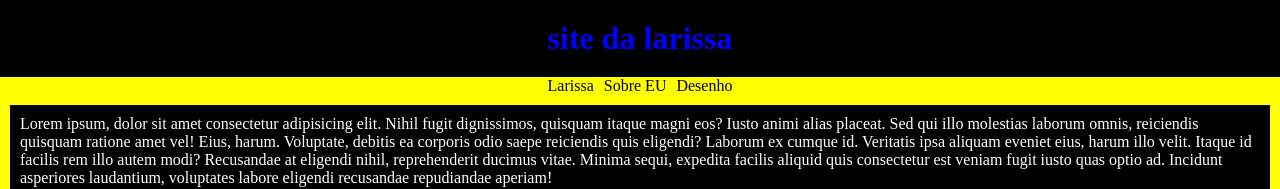
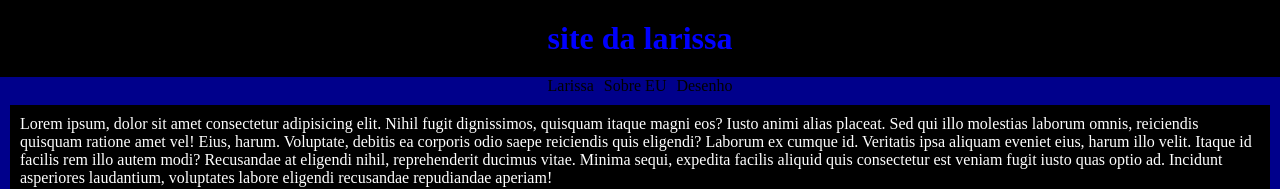
Before and after one commit to Lalastaraf/Meu_Site, a plain HTML site: page index.html in a window 1280 px wide. Shown: the top 189 px of the page. Drawn offline with Linux system fonts and the light colour scheme.

Commit message:
fundo azul

```diff
--- a/index.html
+++ b/index.html
@@ -10,7 +10,7 @@
             margin: 0;
             padding: 0;
             box-sizing: border-box;
-            background-color: yellow;
+            background-color: darkblue;
         }
         h1{
             padding: 20px;
```
